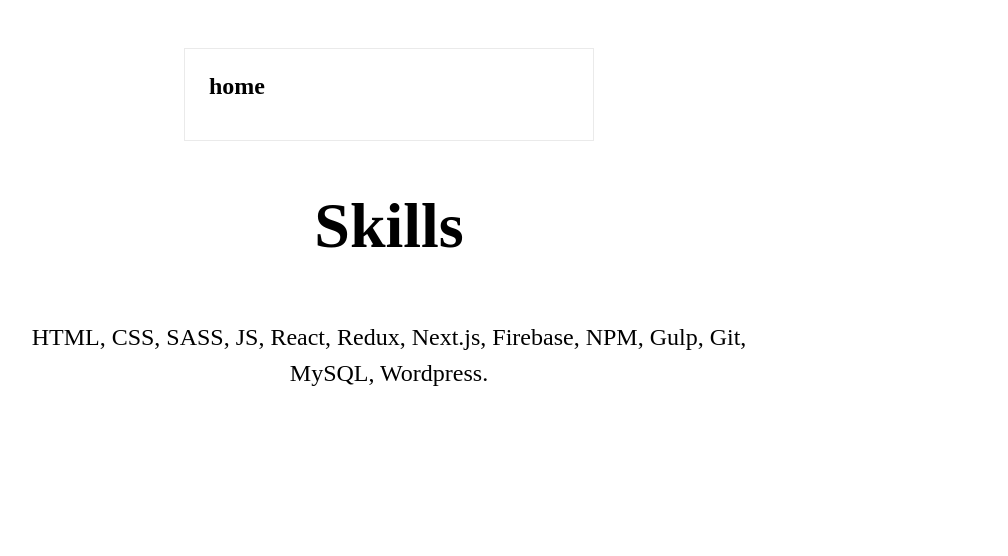
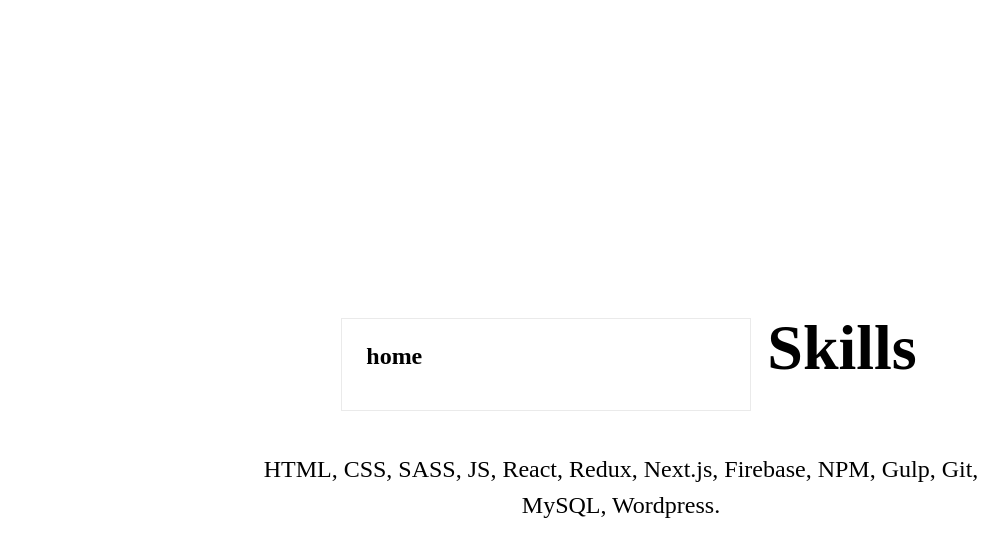
Before and after one commit to chris-plonka/next-site, a Next.js app: page /skills in a window 1280 px wide. Shown: the top 556 px of the page, without its empty margins (19-1027 px from the left). Built offline with nearby package versions, Linux system fonts and the light colour scheme.

Commit message:
update skills

```diff
--- a/pages/skills.tsx
+++ b/pages/skills.tsx
@@ -7,9 +7,10 @@
 
 export default function Skills(){
     return(
-	<div className={styles.grid}>
-		    <Link href="/"><a className={styles.card}><h2>home</h2></a></Link>
+	<div className={styles.container}>
+
      <div className={styles.grid}>
+	     <Link href="/"><a className={styles.card}><h2>home</h2></a></Link>
             <h2 className={styles.title}>Skills</h2>
             <p className={styles.description}>
              HTML, CSS, SASS, JS, React, Redux, Next.js, Firebase, NPM, Gulp, Git, MySQL, Wordpress.
```
